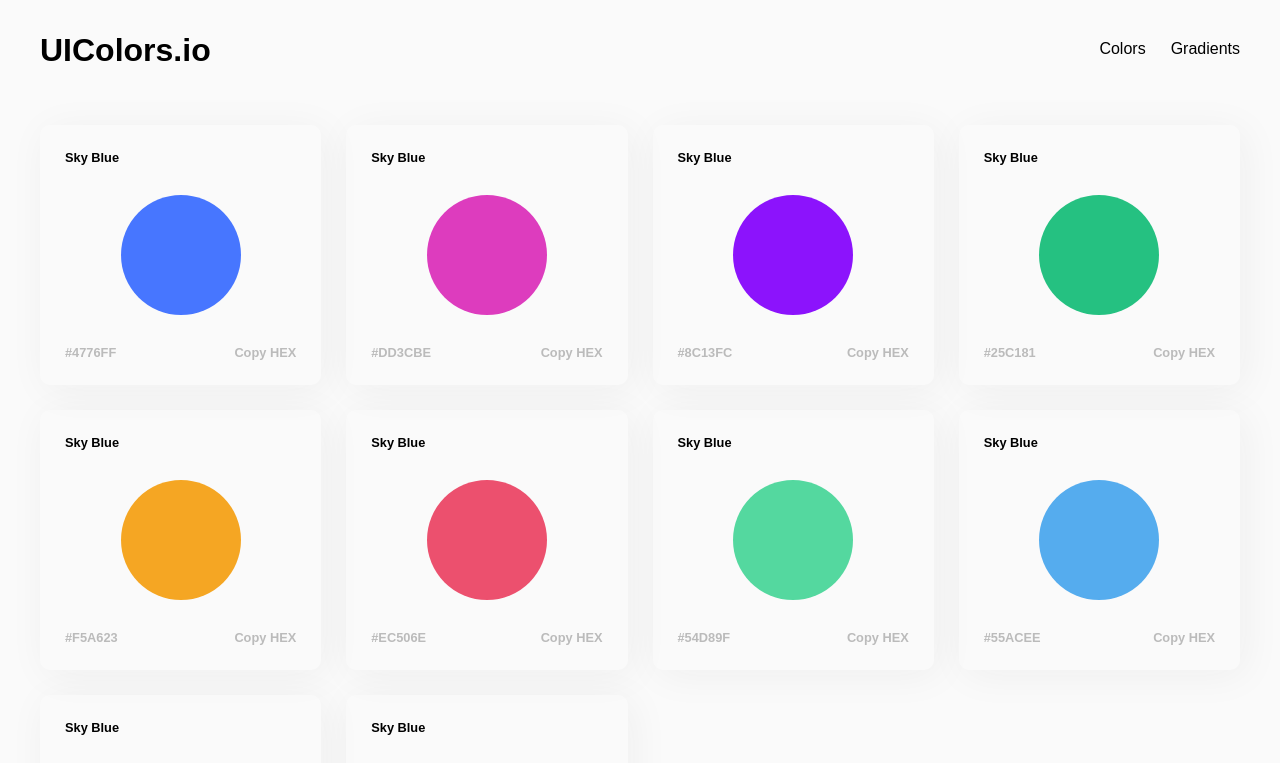
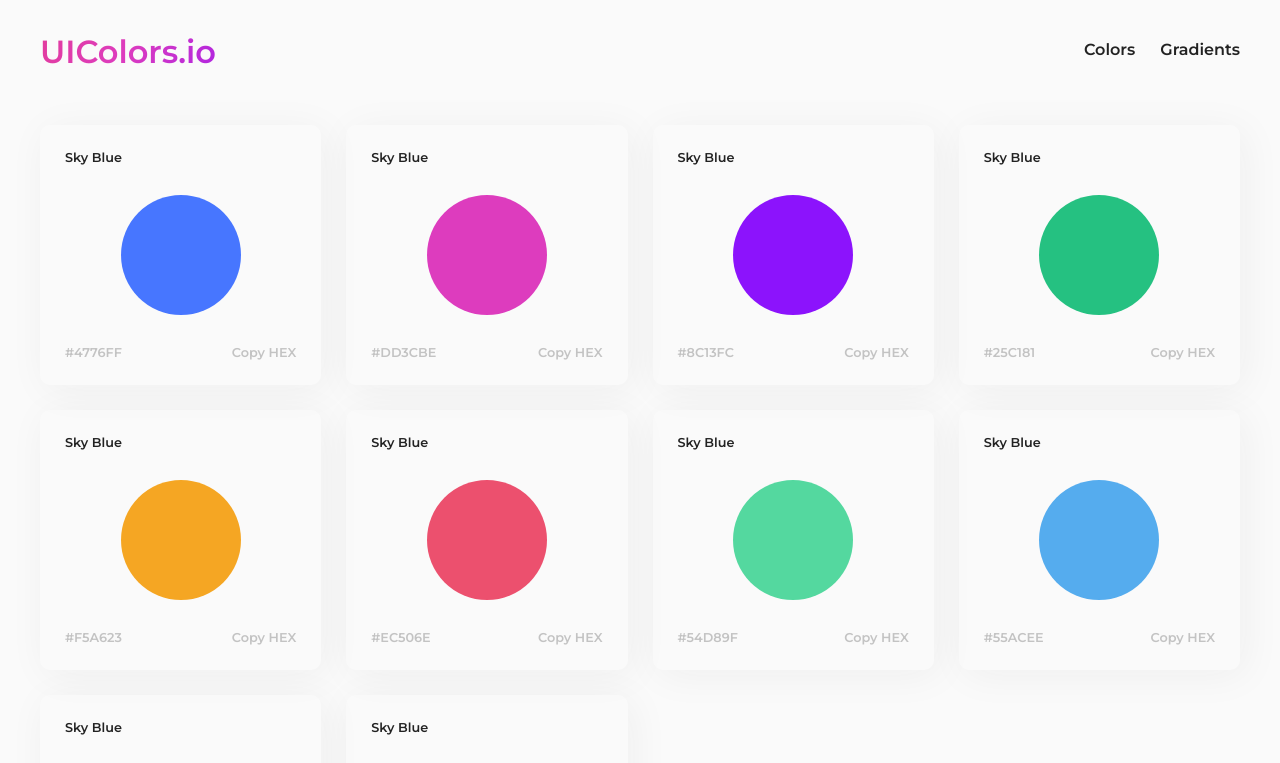
Before and after one commit to sigurdarson/UIColors, a React (Create React App) app: page / in a window 1280 px wide. Shown: the top 763 px of the page. Built offline with nearby package versions, Linux system fonts and the light colour scheme.

Commit message:
Updated font styles, Added gradient to logo

```diff
--- a/src/App.css
+++ b/src/App.css
@@ -1,3 +1,5 @@
+@import url('https://fonts.googleapis.com/css?family=Montserrat:400,500,600&display=swap');
+
 * {
   margin: 0;
   padding: 0;
@@ -7,6 +9,7 @@ body {
   width: 100%;
   font-family: 'Montserrat', sans-serif;
   background: #fafafa;
+  color: #222222;
 }
 
 h1,
--- a/src/components/Header/Header.css
+++ b/src/components/Header/Header.css
@@ -18,13 +18,36 @@ header {
   .headerContainer {
     max-width: 1200px;
     margin: 0 auto;
+    animation: headerIn 1s forwards;
+    opacity: 0;
   }
 
   .logo {
     margin: 1em 0;
     float: left;
-    animation: headerIn 1s forwards;
-    opacity: 0;
+  }
+
+  h1 {
+    animation: flow 3s ease-in-out infinite;
+    background: linear-gradient(-60deg, #8C13FC, #DD3CBE, #e73c7e, #FF5D1F);
+    background-size: 300%;
+    -webkit-background-clip: text;
+    background-clip: text;
+    -webkit-text-fill-color: transparent;
+  }
+
+  @keyframes flow {
+    0% {
+      background-position: 0 50%;
+    }
+
+    50% {
+      background-position: 100% 50%;
+    }
+
+    100% {
+      background-position: 0 50%;
+    }
   }
 
   nav {
@@ -44,17 +67,20 @@ header {
     cursor: pointer;
     animation: headerIn 1s .4s forwards;
     opacity: 0;
+    font-weight: 600;
   }
 
   li::before {
     content: '';
-    background-color: #222222;
+    background: linear-gradient(-60deg, #8C13FC, #DD3CBE, #e73c7e, #FF5D1F);
+    animation: flow 3s ease-in-out infinite;
+    background-size: 300%;
     position: absolute;
     top: 100%;
     margin-top: -0.5px;
     left: 0;
     width: 100%;
-    height: 2px;
+    height: 3px;
     transform: scaleX(0);
     transform-origin: bottom right;
     transition: transform 0.2s ease-out;
```
